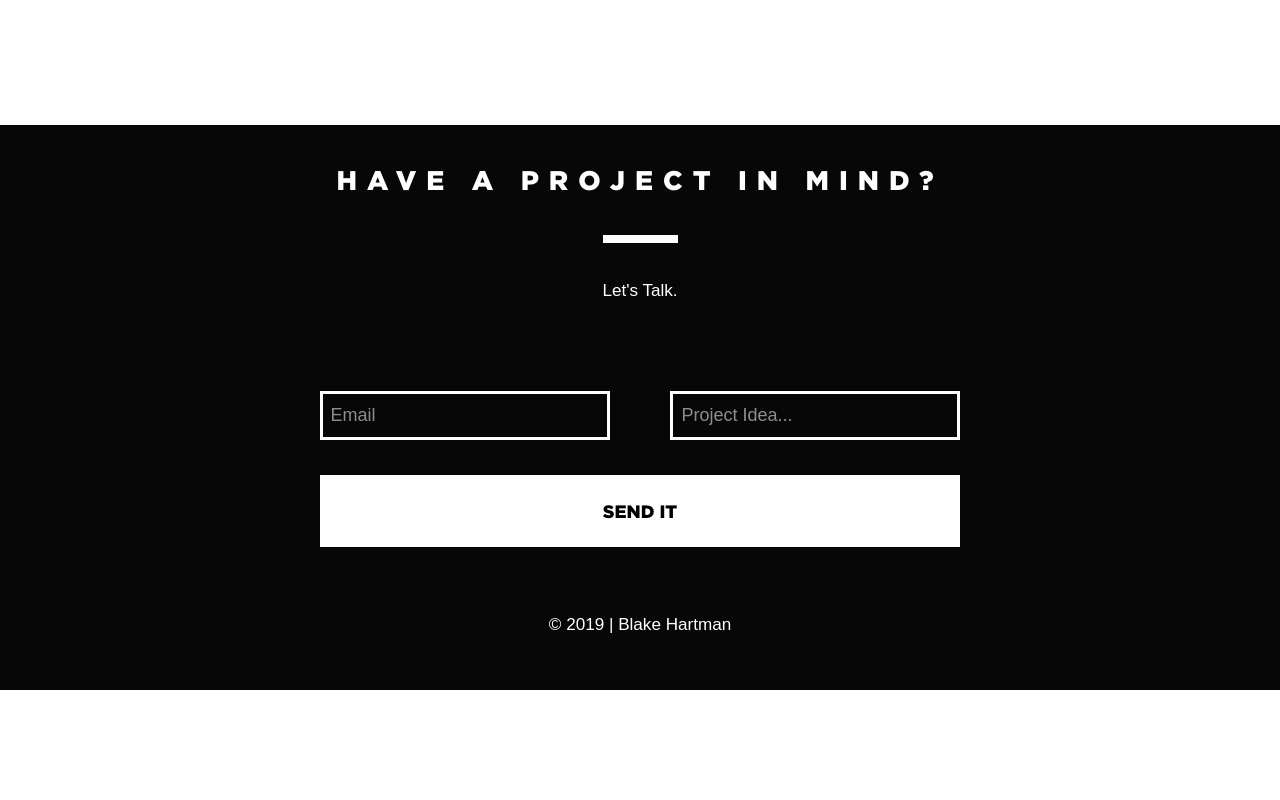
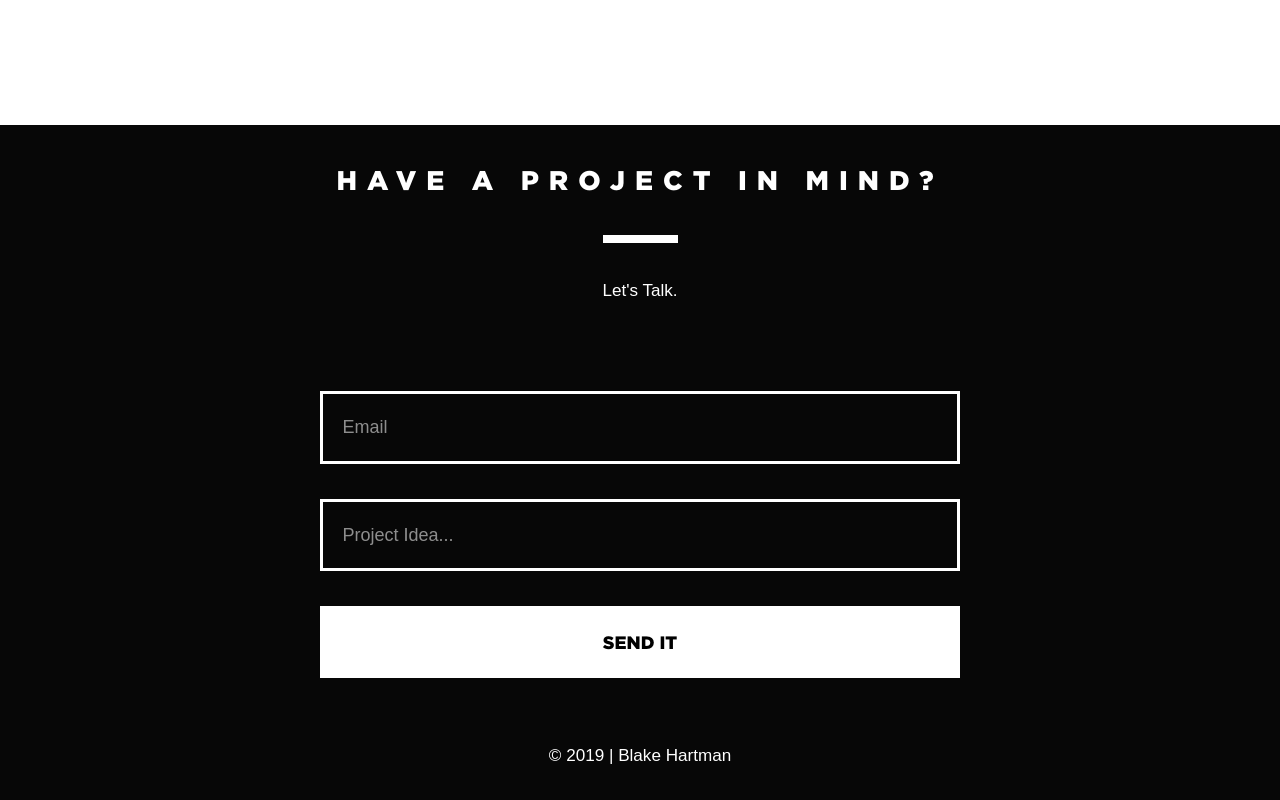
Before and after one commit to Decyphr/Portfolio_Site_V3, a Gatsby site: page / in a window 1280 px wide. Shown: the part 828-1628 px from the top of the page. Before the commit the page ends 1518 px from the top, so only its background shows below. Built offline with nearby package versions, Linux system fonts and the light colour scheme; Gatsby itself is replaced by a stand-in of ours; a web font is replaced by a local one.

Commit message:
Fixed Form and Button Styling

```diff
--- a/src/components/Button.js
+++ b/src/components/Button.js
@@ -1,7 +1,8 @@
 import styled from 'styled-components'
-import { fonts, colors } from './theme';
+import { fonts, colors } from './theme'
 
 export const Button = styled.button`
+  background: transparent;
   width: 275px;
   border: 4px solid ${props => props.color || colors.main};
   font-family: ${fonts.main};
--- a/src/components/ContactForm.js
+++ b/src/components/ContactForm.js
@@ -1,34 +1,23 @@
 import React, { Component } from 'react'
-import styled from 'styled-components'
 
 import { FlexContainer } from './FlexContainer'
-import { TextInput } from './Inputs'
-import { Button } from './Button'
-
-import { colors, fonts } from './theme'
+import { TextInput, SubmitBtn } from './Inputs'
 
 class ContactForm extends Component {
   render() {
     return (
       <form name="contact" method="POST" netlify-honeypot="bot-field" data-netlify="true">
         <p style={{ visibility: 'hidden', height: 0 }}>
-          <label>Don’t fill this out if you're human: <input name="bot-field" /></label>
+          <input name="bot-field" />
         </p>
         <FlexContainer>
           <TextInput type='text' name='email' placeholder='Email' />
-          <TextInput type='text' name='about' placeholder='Project Idea...' />
-          <SubmitBtn type='submit'>Send it</SubmitBtn>
+          <TextInput type='text' name='about' placeholder='Project Idea...'/>
+          <SubmitBtn type='submit' value="Send it" />
         </FlexContainer>
       </form>
     )
   }
 }
 
-const SubmitBtn = styled(Button)`
-  width: 100%;
-  background: ${colors.secondary};
-  border: 3px solid ${colors.secondary};
-  font-family: ${fonts.main};
-`
-
 export default ContactForm
--- a/src/components/Inputs.js
+++ b/src/components/Inputs.js
@@ -2,9 +2,9 @@ import styled from 'styled-components'
 import { colors, fonts } from './theme'
 
 export const TextInput = styled.input`
-  width: 290px;
+  width: 100%;
   margin-top: 35px;
-  padding: 8px;
+  padding: 20px;
   border: 3px solid ${props => props.color || colors.secondary};
   background: none;
   color: ${props => props.color || colors.secondary};
@@ -19,3 +19,25 @@ export const TextInput = styled.input`
     width: 85vw;
   }
 `
+
+export const SubmitBtn = styled.input`
+  width: 100%;
+  background: ${colors.secondary};
+  border: 3px solid ${colors.secondary};
+  font-family: ${fonts.main};
+  text-transform: uppercase;
+  margin-top: 35px;
+  padding: 20px 30px;
+  color: border: 4px solid ${props => props.color || colors.main};
+  cursor: pointer;
+  transition: 0.3s ease-out;
+
+  &:hover {
+    background: ${props => props.hover || colors.main};
+    color: ${props => props.hover || colors.secondary};
+  }
+
+  @media (max-width: 680px) {
+    width: 85vw;
+  }
+`
--- a/src/pages/index.js
+++ b/src/pages/index.js
@@ -14,7 +14,7 @@ const IndexPage = () => (
     <HeadingContainer>
       <Heading>Blake Hartman</Heading>
       <Paragraph>
-        👋 Hey! I'm a front-end web developer and graphic designer.
+        <span aria-label="High-Five" role="img">👋</span> Hey! I'm a front-end web developer and graphic designer.
         After graduating from college with a degree in Marketing,
         I found my passion for digital design, development, creativity, and music
         through an addiction to tutorials. I love that we live in this golden age of
@@ -24,7 +24,7 @@ const IndexPage = () => (
         <Link to="/projects">
           <Button>View Projects</Button>
         </Link>
-        <Link to="/page-2/">
+        <Link to="/projects/">
           <Button>View Resume</Button>
         </Link>
       </FlexContainer>
```
Also changed, not shown: src/components/Animations.js (added, +14 -0 lines), src/pages/page-2.js (deleted, +0 -16 lines).
